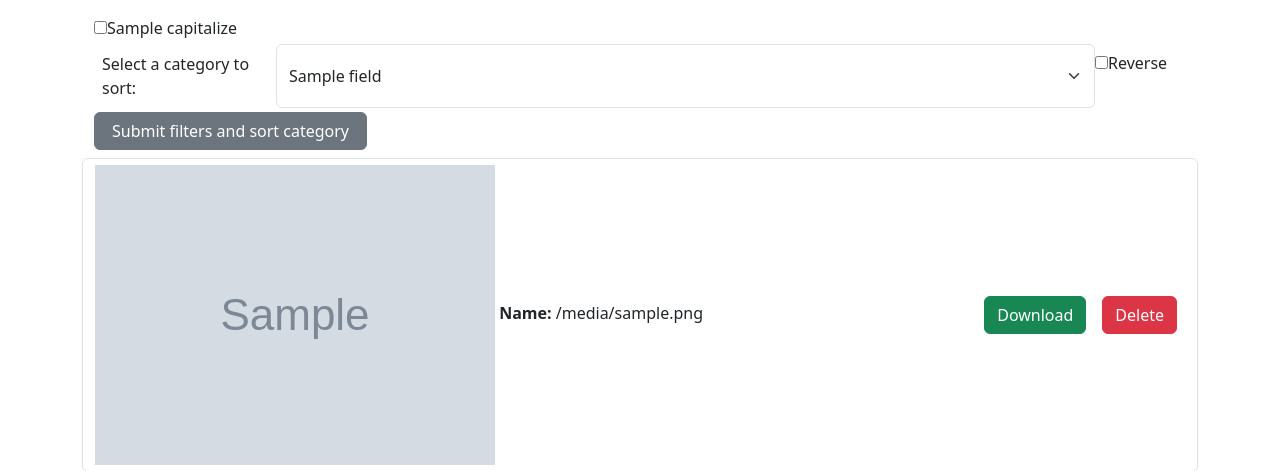
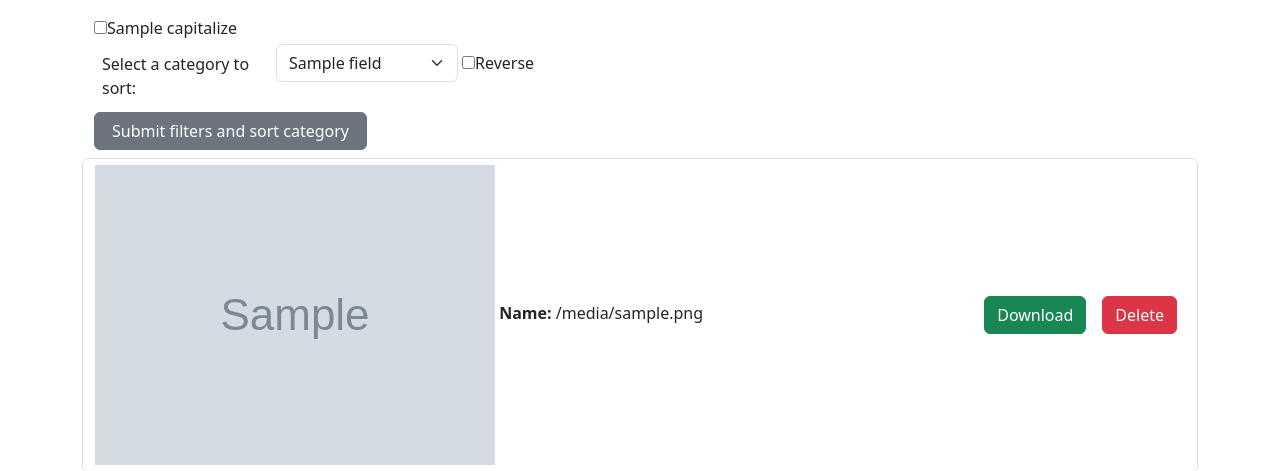
Before and after one commit to PIRomanCod/Web_Team_Project, a Django app: template personal_assistant/storageapp/templates/storageapp/files_list.html in a window 1280 px wide. Shown: the part 120-591 px from the top of the page. Run offline with Django 3.2, Linux system fonts and the light colour scheme; the template is opened without the code that fills it: most values are stand-ins (such as "Sample title", 1, 10 or a date in 2020); grey boxes marked "Sample" are stand-in pictures.

Commit message:
size of the tag <select>

```diff
--- a/personal_assistant/storageapp/templates/storageapp/files_list.html
+++ b/personal_assistant/storageapp/templates/storageapp/files_list.html
@@ -42,6 +42,7 @@
     <div>
         <div class="d-flex flex-row my-1">
             <label class="form-label col-2 px-2 my-2 align-items-center" for="category">Select a category to sort:</label>
+            <div class="col-2">
                 <select class="form-select" name="category" id="category">
                     {% for num, field in file_fields.items %}
                     {% if num == 4 %}
@@ -51,11 +52,12 @@
                     {% endif %}
                     {% endfor %}
                 </select>
+            </div>
             <div class="form-label my-1 align-items-center col-1">
                 {% if '-' in files_types_enabled %}
-                <input class="form-label px-2 my-2 align-items-center" type="checkbox" name="filter_type" value="-" checked>Reverse
+                <input class="form-label px-2 my-2 align-items-center ms-1" type="checkbox" name="filter_type" value="-" checked>Reverse
                 {% else %}
-                <input class="form-label px-2 my-2 align-items-center" type="checkbox" name="filter_type" value="-">Reverse
+                <input class="form-label px-2 my-2 align-items-center ms-1" type="checkbox" name="filter_type" value="-">Reverse
                 {% endif %}
             </div>
         </div>
```
Lines whose indentation alone changed are shown as unchanged.
